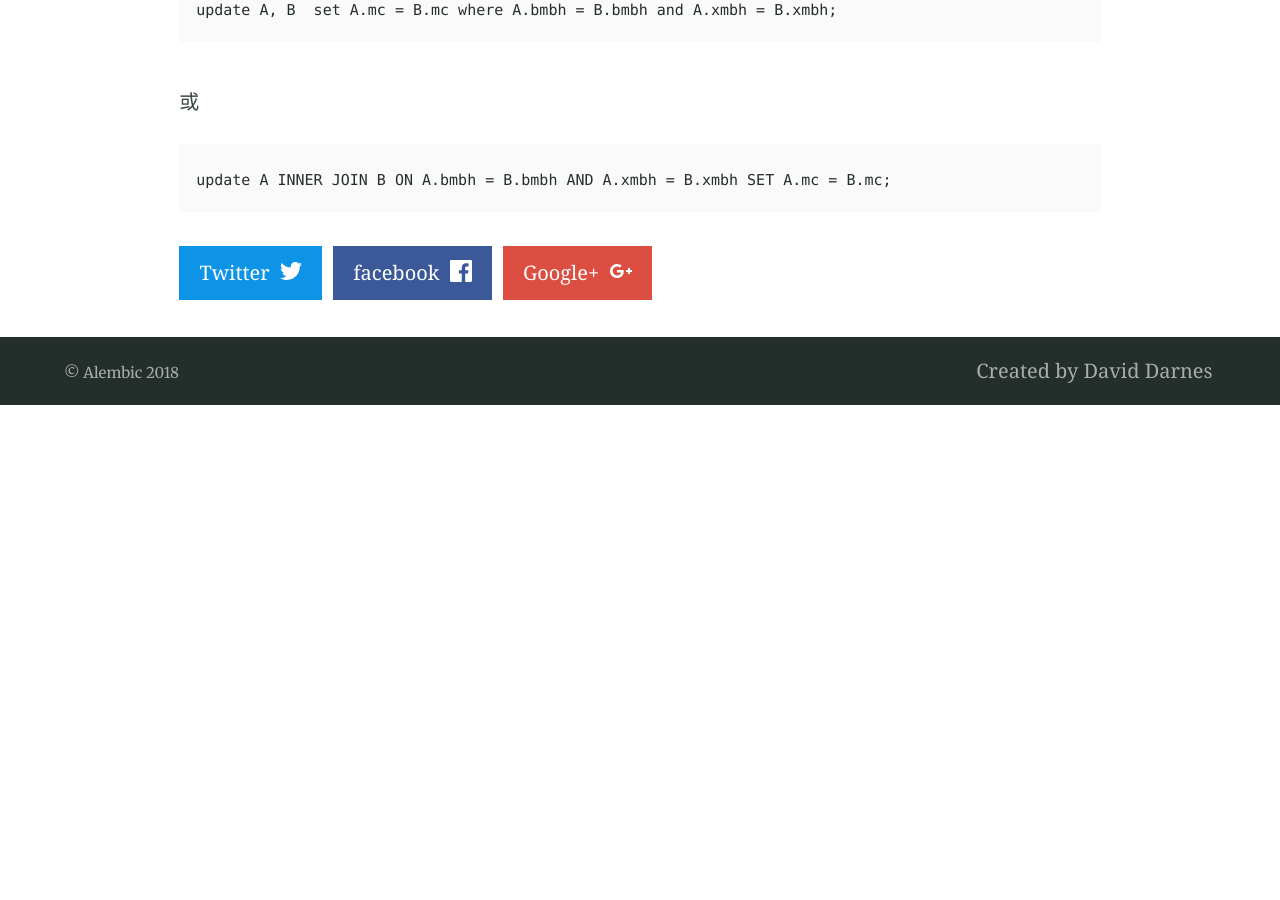
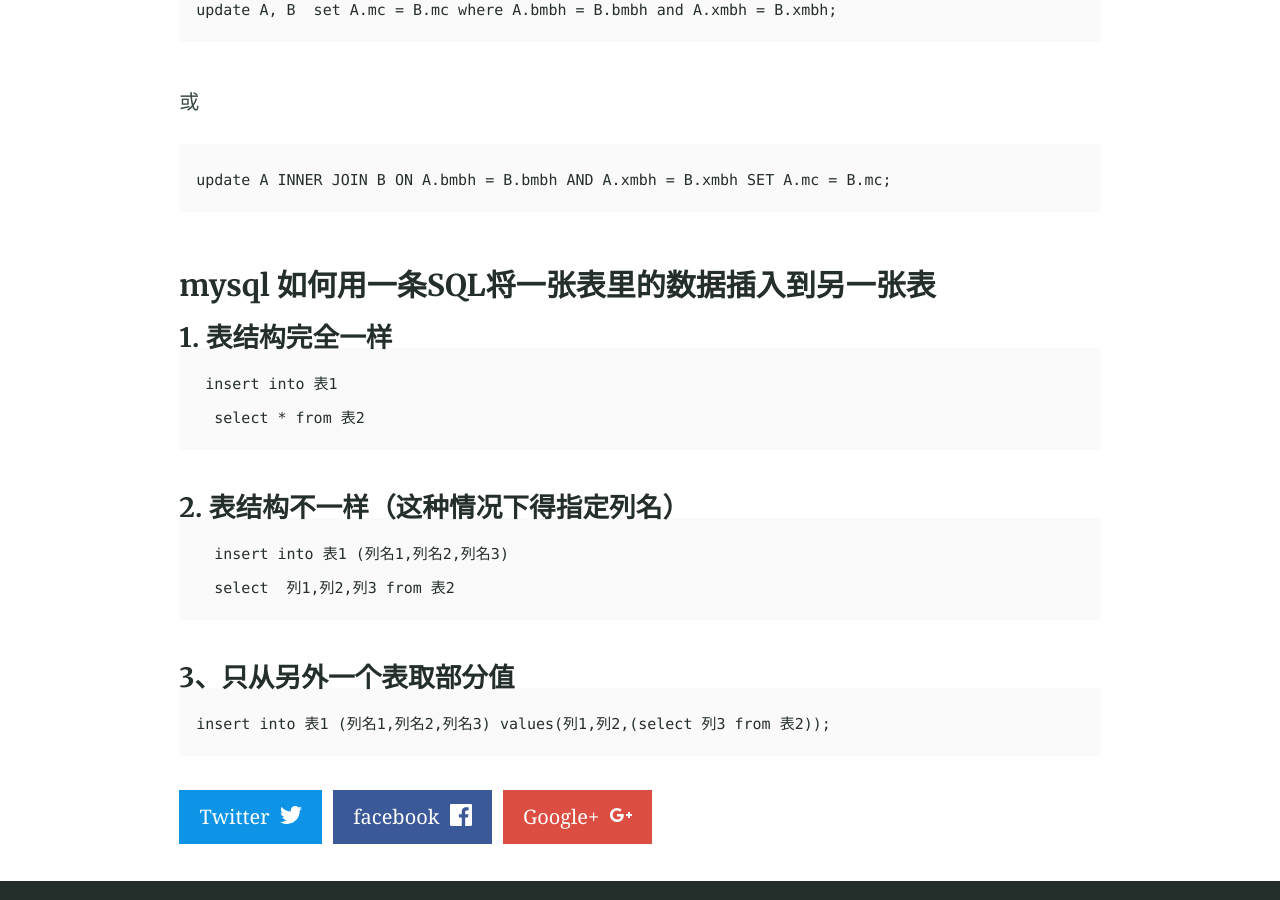
Before and after one commit to wudixm/wudixm.github.io, a Jekyll site: the page built from _posts/2018-05-29-MySQL-Insert-Table.md, in a window 1280 px wide and 900 px high, scrolled down 592 px. Built offline with Jekyll 4.4.1, drawn with Linux system fonts in a browser that asks for light colours; our own code applies the rules of GitHub Pages for plain Markdown files; before the commit the page ends 997 px from its top, so only the background shows below that.

Commit message:
insert info from another table

````diff
--- a/_posts/2018-05-29-MySQL-Insert-Table.md
+++ b/_posts/2018-05-29-MySQL-Insert-Table.md
@@ -19,3 +19,24 @@ update A, B  set A.mc = B.mc where A.bmbh = B.bmbh and A.xmbh = B.xmbh;
 ```
 update A INNER JOIN B ON A.bmbh = B.bmbh AND A.xmbh = B.xmbh SET A.mc = B.mc;
 ```
+### mysql 如何用一条SQL将一张表里的数据插入到另一张表
+
+#### 1. 表结构完全一样
+
+```
+ insert into 表1
+  select * from 表2
+```
+
+####  2. 表结构不一样（这种情况下得指定列名）
+
+```
+  insert into 表1 (列名1,列名2,列名3)
+  select  列1,列2,列3 from 表2
+```
+
+#### 3、只从另外一个表取部分值
+
+```
+insert into 表1 (列名1,列名2,列名3) values(列1,列2,(select 列3 from 表2));
+```
````
